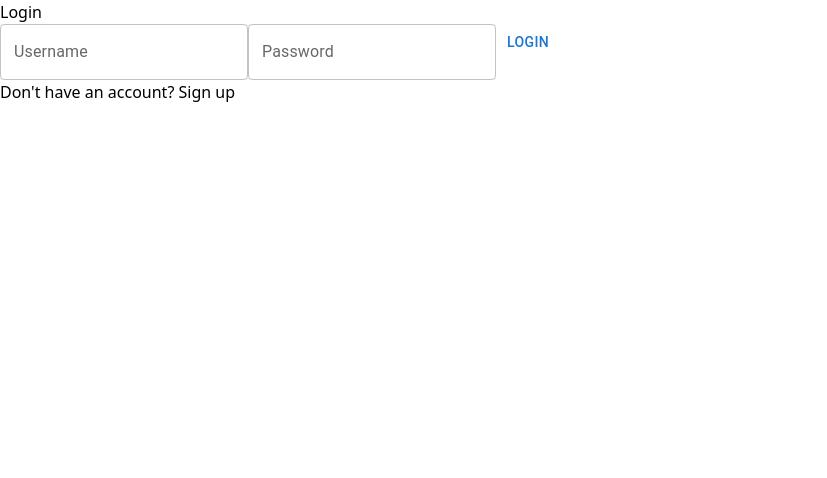
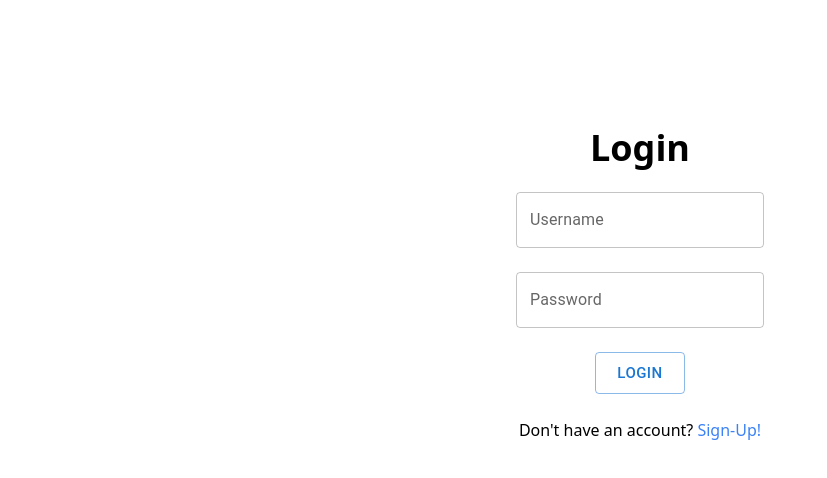
Before and after one commit to chitranshk1301/mern_image_crud, a React (Create React App) app in the folder client/: page /login in a window 1280 px wide. Shown: the top 478 px of the page, without its empty margins (0-827 px from the left). Built offline with nearby package versions, Linux system fonts and the light colour scheme.

Commit message:
final design

```diff
--- a/client/src/pages/login.js
+++ b/client/src/pages/login.js
@@ -1,5 +1,6 @@
 import React, { useState } from 'react';
 import { TextField, Button } from '@mui/material';
+import { Link } from 'react-router-dom';
 import axios from 'axios';
 
 const url = 'http://127.0.0.1:3000/signin';
@@ -26,8 +27,8 @@ const LoginForm = () => {
 
     return (
         <div>
-            <h1>Login</h1>
-            <form>
+            <form className='h-screen flex flex-col gap-6 items-center pt-32'>
+                <h1 className='text-gray text-4xl font-bold'>Login</h1>
                 <TextField
                     label="Username"
                     value={username}
@@ -39,9 +40,9 @@ const LoginForm = () => {
                     onChange={(e) => setPassword(e.target.value)}
                     type="password"
                 />
-                <Button onClick={handleLogin}>Login</Button>
+                <Button variant="outlined" size="large" onClick={handleLogin}>Login</Button>
+                <p>Don't have an account? <Link className='text-blue-500' to="/signup">Sign-Up!</Link></p>
             </form>
-            <p>Don't have an account? <a href="/signup">Sign up</a></p>
         </div>
     );
 };
--- a/client/src/pages/signup.js
+++ b/client/src/pages/signup.js
@@ -1,5 +1,6 @@
 import React, { useState } from 'react';
 import { TextField, Button } from '@mui/material';
+import { Link } from 'react-router-dom';
 import axios from 'axios';
 
 const url = 'http://localhost:3000/user';
@@ -24,8 +25,8 @@ const SignupForm = () => {
 
   return (
     <div>
-      <h1>Sign Up</h1>
-      <form>
+      <form className='h-screen flex flex-col gap-6 items-center pt-32'>
+      <h1 className='text-gray text-4xl font-bold'>Sign Up</h1>
         <TextField
           label="Username"
           value={username}
@@ -37,9 +38,9 @@ const SignupForm = () => {
           onChange={(e) => setPassword(e.target.value)}
           type="password"
         />
-        <Button onClick={handleSignup}>Sign Up</Button>
+        <Button variant="outlined" size="large" onClick={handleSignup}>Sign Up</Button>
+        <p> Already have an account? <Link className='text-blue-500' to="/login">Login!</Link></p>
       </form>
-      <p> Already have an account? <a href="/login">Login</a></p>
     </div>
   );
 };
--- a/client/src/pages/userEnter.js
+++ b/client/src/pages/userEnter.js
@@ -13,10 +13,10 @@ const UserEnter = () => {
                 <div className='flex items-center pt-10'>
                     <Grid container rowSpacing={1} columnSpacing={{ xs: 1, sm: 2, md: 3 }}>
                         <Grid item xs={6}>
-                            <Item><Button variant="contained" href="/login">Login</Button></Item>
+                            <Item><Button variant="outlined" size="large" href="/login">Login</Button></Item>
                         </Grid>
                         <Grid item xs={6}>
-                            <Item><Button variant="contained" href="/signup">Signup</Button></Item>
+                            <Item><Button variant="outlined" size="large" href="/signup">Signup</Button></Item>
                         </Grid>
                     </Grid>
                 </div>
```
